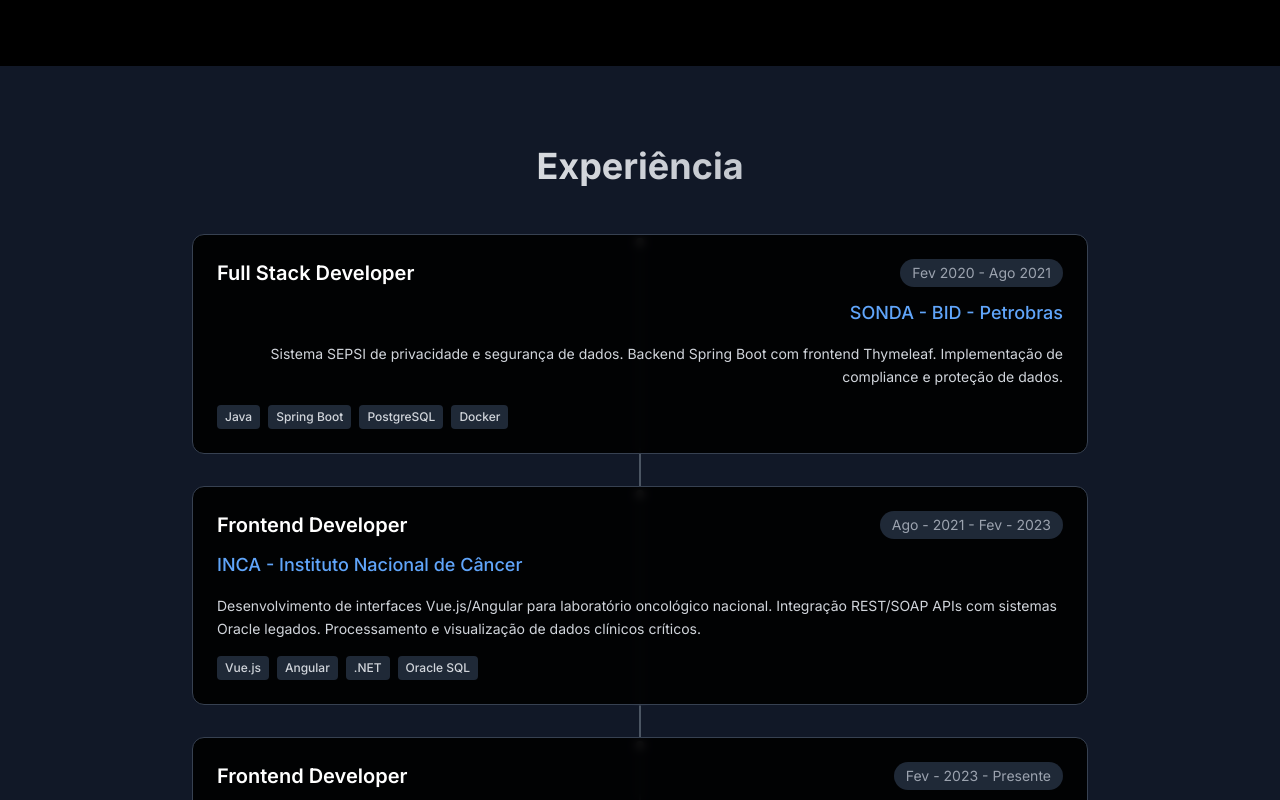
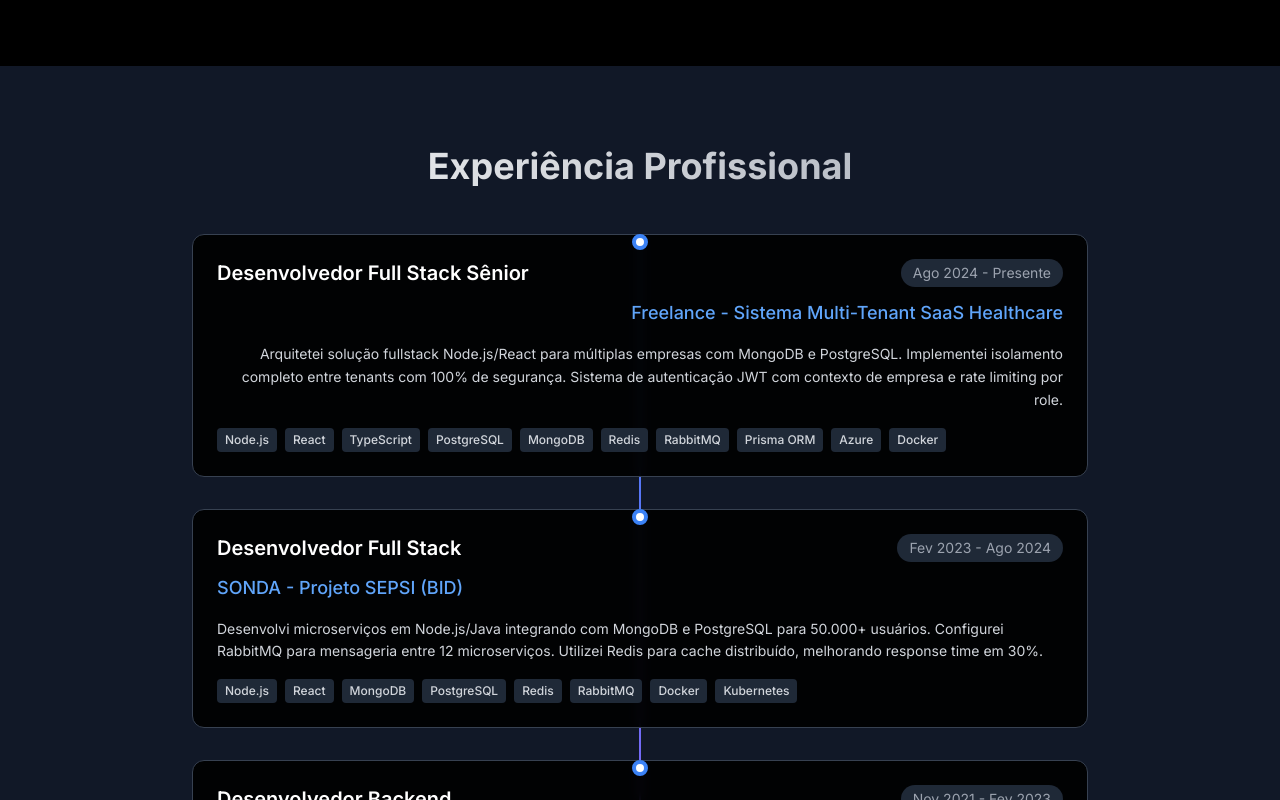
Before and after one commit to RLuparelli/lprodrigoluparelli, a Next.js app: page / in a window 1280 px wide. Shown: the part 2000-2800 px from the top of the page. Built offline with nearby package versions, Linux system fonts and the light colour scheme.

Commit message:
Refactor Experience component: update job titles, descriptions, and add highlighted projects section

```diff
--- a/app/components/Experience.tsx
+++ b/app/components/Experience.tsx
@@ -9,42 +9,54 @@
 
   const experiences = [
     {
-      title: 'Full Stack Developer',
-      company: 'SONDA - BID  - Petrobras',
-      period: 'Fev 2020 - Ago 2021',
-      description: 'Sistema SEPSI de privacidade e segurança de dados. Backend Spring Boot com frontend Thymeleaf. Implementação de compliance e proteção de dados.',
-      stack: 'Java, Spring Boot, PostgreSQL, Docker'
+      title: 'Desenvolvedor Full Stack Sênior',
+      company: 'Freelance - Sistema Multi-Tenant SaaS Healthcare',
+      period: 'Ago 2024 - Presente',
+      description: 'Arquitetei solução fullstack Node.js/React para múltiplas empresas com MongoDB e PostgreSQL. Implementei isolamento completo entre tenants com 100% de segurança. Sistema de autenticação JWT com contexto de empresa e rate limiting por role.',
+      stack: 'Node.js, React, TypeScript, PostgreSQL, MongoDB, Redis, RabbitMQ, Prisma ORM, Azure, Docker'
     },
     {
-      title: 'Frontend Developer',
-      company: 'INCA - Instituto Nacional de Câncer',
-      period: 'Ago - 2021 - Fev - 2023',
-      description: 'Desenvolvimento de interfaces Vue.js/Angular para laboratório oncológico nacional. Integração REST/SOAP APIs com sistemas Oracle legados. Processamento e visualização de dados clínicos críticos.',
-      stack: 'Vue.js, Angular, .NET, Oracle SQL'
+      title: 'Desenvolvedor Full Stack',
+      company: 'SONDA - Projeto SEPSI (BID)',
+      period: 'Fev 2023 - Ago 2024',
+      description: 'Desenvolvi microserviços em Node.js/Java integrando com MongoDB e PostgreSQL para 50.000+ usuários. Configurei RabbitMQ para mensageria entre 12 microserviços. Utilizei Redis para cache distribuído, melhorando response time em 30%.',
+      stack: 'Node.js, React, MongoDB, PostgreSQL, Redis, RabbitMQ, Docker, Kubernetes'
     },
     {
-      title: 'Frontend Developer',
-      company: 'E-hive Educational Platform',
-      period: 'Fev - 2023 - Presente',
-      description: 'Arquitetura monorepo com Nx Workspace e micro-frontends. Criação de 4 bibliotecas reutilizáveis (Design System, LMS Components, API Utils). Sistema multi-tenant com temas dinâmicos via CSS tokens.',
-      stack: 'React 19, TypeScript, Styled Components, Jest'
+      title: 'Desenvolvedor Backend',
+      company: 'SONDA - Petrobras (Sistemas Críticos SOX)',
+      period: 'Nov 2021 - Fev 2023',
+      description: 'Desenvolvi APIs RESTful em Java/Node.js integradas com Oracle Database. Implementei testes unitários com 80% cobertura. Otimizei queries Oracle processando 500K+ transações diárias.',
+      stack: 'Node.js, Java, Oracle 12c, REST APIs, Jest, JUnit, Docker'
     },
     {
-      title: 'Frontend Developer',
-      company: 'Fênix Educação',
-      period: 'Fev - 2023 - Presente',
-      description: 'Plataforma de cursos com performance otimizada (Core Web Vitals). SEO avançado com Next.js 14 SSR/SSG. Sistema de busca com filtros dinâmicos e checkout integrado.',
-      stack: 'Next.js 14, React 18, TypeScript, TailwindCSS'
+      title: 'Desenvolvedor de Integração',
+      company: 'SONDA - Caixa Econômica Federal (via SAS)',
+      period: 'Out 2020 - Nov 2021',
+      description: 'Automatizei pipelines de dados reduzindo processamento manual em 50%. Implementei modelos de risco processando R$ 5M+ em transações diárias. Reduzi tempo de relatórios regulatórios em 35%.',
+      stack: 'Python, SAS, SQL Server, Power BI, ETL, Pandas, NumPy'
     },
+  ]
+
+  const projects = [
+    {
+      title: 'Plataforma EAD - Fênix Educação',
+      description: 'Plataforma com SEO otimizado (Lighthouse 90+), aumentando tráfego orgânico em 80%.',
+      stack: 'Next.js, TypeScript, TailwindCSS'
+    },
+    {
+      title: 'Sistema de Detecção de EPIs',
+      description: 'IA para segurança do trabalho com 85% de acurácia, reduzindo incidentes em 30%.',
+      stack: 'Python, YOLO, Computer Vision'
+    }
   ]
 
   const companies = [
     { name: 'Petrobras', logo: 'https://github.com/RLuparelli/lprodrigoluparelli/blob/main/img/petrobras.png?raw=true' },
     { name: 'INCA', logo: 'https://github.com/RLuparelli/lprodrigoluparelli/blob/main/img/inca.png?raw=true' },
-    { name: 'Global', logo: 'https://github.com/RLuparelli/lprodrigoluparelli/blob/main/img/global.png?raw=true' },
-    { name: 'Claro', logo: 'https://github.com/RLuparelli/lprodrigoluparelli/blob/main/img/claro.png?raw=true' },
+    { name: 'Caixa', logo: 'https://github.com/RLuparelli/lprodrigoluparelli/blob/main/img/caixa.png?raw=true' },
+    { name: 'BID', logo: 'https://github.com/RLuparelli/lprodrigoluparelli/blob/main/img/bid.png?raw=true' },
     { name: 'Sonda', logo: 'https://github.com/RLuparelli/lprodrigoluparelli/blob/main/img/sonda.png?raw=true' },
-    { name: 'LBV', logo: 'https://github.com/RLuparelli/lprodrigoluparelli/blob/main/img/lbv.png?raw=true' },
     { name: 'SAS', logo: 'https://github.com/RLuparelli/lprodrigoluparelli/blob/main/img/sas.png?raw=true' },
   ]
 
@@ -71,7 +83,7 @@
   }
 
   return (
-    <section id="experience" className="py-20 bg-gray-900">
+    <section id="experience" className="bg-gray-900 py-20">
       <div className="container-custom">
         <motion.div
           ref={ref}
@@ -79,10 +91,10 @@
           animate={inView ? { opacity: 1, y: 0 } : {}}
           transition={{ duration: 0.8 }}
         >
-          <h2 className="section-title">Experiência</h2>
+          <h2 className="section-title">Experiência Profissional</h2>
 
           {/* Timeline */}
-          <div className="max-w-4xl mx-auto mb-16">
+          <div className="mx-auto mb-16 max-w-4xl">
             <motion.div
               variants={timelineVariants}
               initial="hidden"
@@ -90,7 +102,7 @@
               className="relative"
             >
               {/* Timeline Line */}
-              <div className="absolute left-1/2 transform -translate-x-1/2 h-full w-0.5 bg-gray-600 hidden md:block" />
+              <div className="hidden md:block left-1/2 absolute bg-gradient-to-b from-blue-500 to-purple-500 w-0.5 h-full -translate-x-1/2 transform" />
 
               {experiences.map((exp, index) => (
                 <motion.div
@@ -101,40 +113,40 @@
                   }`}
                 >
                   {/* Timeline Dot */}
-                  <div className="absolute left-1/2 transform -translate-x-1/2 w-4 h-4 bg-white rounded-full border-4 border-gray-900 hidden md:block" />
+                  <div className="hidden md:block left-1/2 z-10 absolute bg-white border-4 border-blue-500 rounded-full w-4 h-4 -translate-x-1/2 transform" />
 
                   <motion.div
                     whileHover={{
                       scale: 1.03,
                       y: -5,
-                      boxShadow: "0 15px 30px rgba(0, 0, 0, 0.2)"
+                      boxShadow: "0 20px 40px rgba(59, 130, 246, 0.15)"
                     }}
                     transition={{
                       type: "spring",
                       stiffness: 300,
                       damping: 20
                     }}
-                    className="bg-black/90 backdrop-blur-sm border border-gray-700 rounded-xl p-6 hover:border-gray-500 transition-all duration-300 group"
+                    className="group bg-black/90 backdrop-blur-sm p-6 border border-gray-700 hover:border-blue-500/50 rounded-xl transition-all duration-300"
                   >
-                    <div className="flex justify-between items-start mb-3">
-                      <h3 className="text-xl font-semibold text-white group-hover:text-gradient transition-all duration-300">
+                    <div className="flex md:flex-row flex-col justify-between items-start mb-3">
+                      <h3 className="font-semibold text-white group-hover:text-blue-400 text-xl transition-all duration-300">
                         {exp.title}
                       </h3>
-                      <span className="text-sm text-gray-400 bg-gray-800 px-3 py-1 rounded-full">
+                      <span className="bg-gray-800 mt-2 md:mt-0 px-3 py-1 rounded-full text-gray-400 text-sm">
                         {exp.period}
                       </span>
                     </div>
-                    <h4 className="text-lg font-medium text-blue-400 mb-4">
+                    <h4 className="mb-4 font-medium text-blue-400 text-lg">
                       {exp.company}
                     </h4>
-                    <p className="text-gray-300 leading-relaxed mb-4 text-sm">
+                    <p className="mb-4 text-gray-300 text-sm leading-relaxed">
                       {exp.description}
                     </p>
                     <div className="flex flex-wrap gap-2">
                       {exp.stack.split(', ').map((tech, techIndex) => (
                         <span
                           key={techIndex}
-                          className="bg-gray-800 text-gray-300 px-2 py-1 rounded text-xs font-medium group-hover:bg-gray-700 transition-colors duration-300"
+                          className="bg-gray-800 group-hover:bg-gray-700 px-2 py-1 rounded font-medium text-gray-300 group-hover:text-blue-300 text-xs transition-all duration-300"
                         >
                           {tech}
                         </span>
@@ -146,14 +158,49 @@
             </motion.div>
           </div>
 
+          {/* Projects Section */}
+          <motion.div
+            initial={{ opacity: 0, y: 30 }}
+            animate={inView ? { opacity: 1, y: 0 } : {}}
+            transition={{ delay: 0.4, duration: 0.8 }}
+            className="mb-16"
+          >
+            <h3 className="mb-8 font-semibold text-white text-2xl text-center">
+              Projetos Destacados
+            </h3>
+            <div className="gap-6 grid md:grid-cols-2 mx-auto max-w-4xl">
+              {projects.map((project, index) => (
+                <motion.div
+                  key={index}
+                  whileHover={{ scale: 1.05, y: -5 }}
+                  transition={{ type: "spring", stiffness: 300, damping: 20 }}
+                  className="bg-black/90 backdrop-blur-sm p-6 border border-gray-700 hover:border-purple-500/50 rounded-xl transition-all duration-300"
+                >
+                  <h4 className="mb-2 font-semibold text-white text-lg">{project.title}</h4>
+                  <p className="mb-4 text-gray-300 text-sm">{project.description}</p>
+                  <div className="flex flex-wrap gap-2">
+                    {project.stack.split(', ').map((tech, techIndex) => (
+                      <span
+                        key={techIndex}
+                        className="bg-purple-900/30 px-2 py-1 rounded font-medium text-purple-300 text-xs"
+                      >
+                        {tech}
+                      </span>
+                    ))}
+                  </div>
+                </motion.div>
+              ))}
+            </div>
+          </motion.div>
+
           {/* Companies Carousel */}
           <motion.div
             initial={{ opacity: 0, y: 30 }}
             animate={inView ? { opacity: 1, y: 0 } : {}}
             transition={{ delay: 0.6, duration: 0.8 }}
           >
-            <h3 className="text-2xl font-semibold text-center text-white mb-8">
-              Empresas que já trabalhei
+            <h3 className="mb-8 font-semibold text-white text-2xl text-center">
+              Empresas e Instituições
             </h3>
             <CompanyCarousel companies={companies} />
           </motion.div>
```
